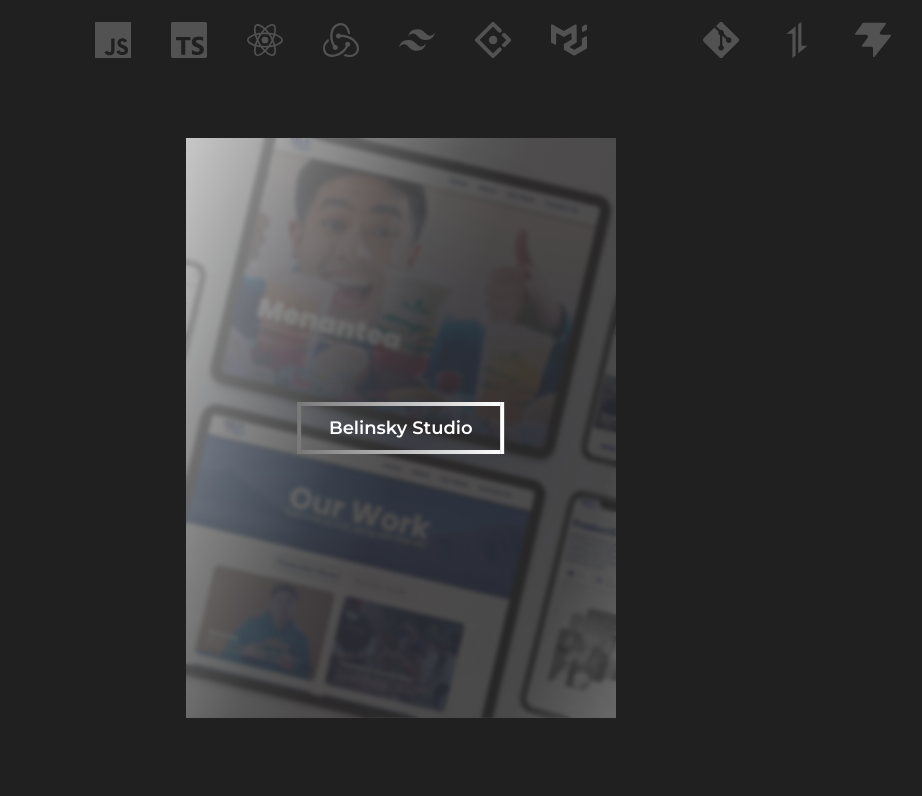
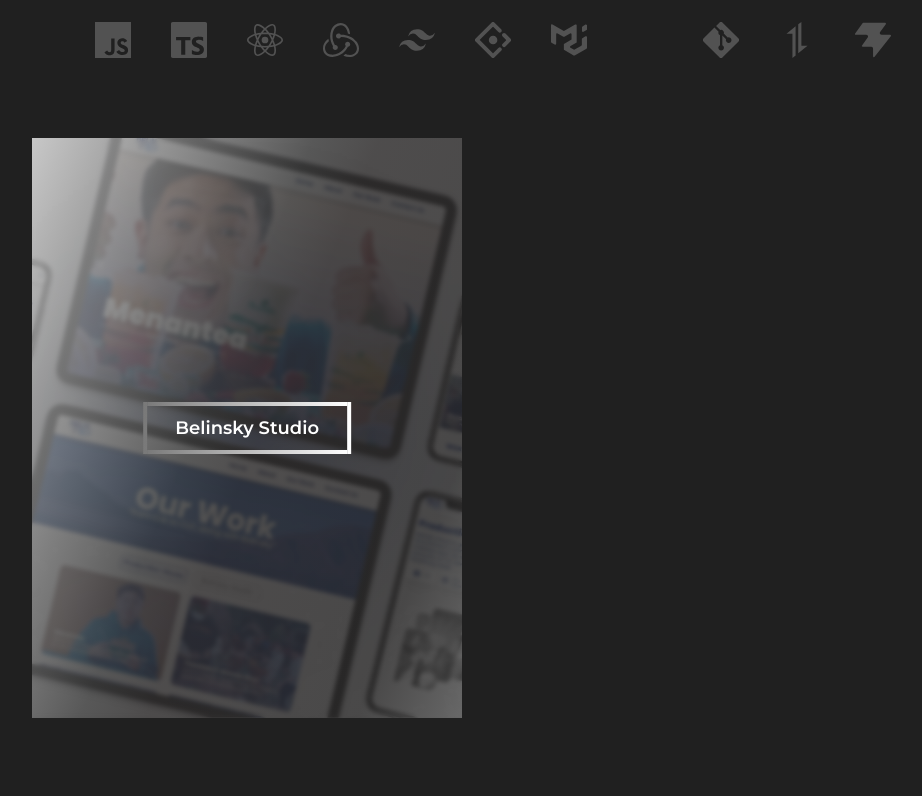
Before and after one commit to anasfirly20/portfolio-fe, a React (Vite) app: page / in a window 1280 px wide. Shown: the part 1360-2156 px from the top of the page, without its empty margins (147-1069 px from the left). Built offline with nearby package versions, Linux system fonts and the light colour scheme; some icons are missing.

Commit message:
adjusting padding

```diff
--- a/src/components/ScrollToTop.jsx
+++ b/src/components/ScrollToTop.jsx
@@ -26,7 +26,7 @@ const ScrollToTop = () => {
     <div
       className={
         visible
-          ? "flex justify-center items-center fixed bottom-0 right-3 lg:right-5 mb-2 z-10 transition-all transform scale-120 btn btn-ghost hover:bg-transparent"
+          ? "flex justify-center items-center fixed bottom-0 right-[0.3rem] lg:right-5 mb-2 z-10 transition-all transform scale-120 btn btn-ghost hover:bg-transparent"
           : "hidden"
       }
     >
--- a/src/contents/ProjectSection.jsx
+++ b/src/contents/ProjectSection.jsx
@@ -19,7 +19,7 @@ const ProjectSection = () => {
       {images.map((e, i) => (
         <section
           key={i}
-          className={`lg:px-longer5 max-lg:mt-5 mt-20 flex max-lg:justify-center ${
+          className={`lg:px-shorter max-lg:mt-5 mt-20 flex max-lg:justify-center ${
             i % 2 === 1 && "justify-end"
           }`}
         >
```
